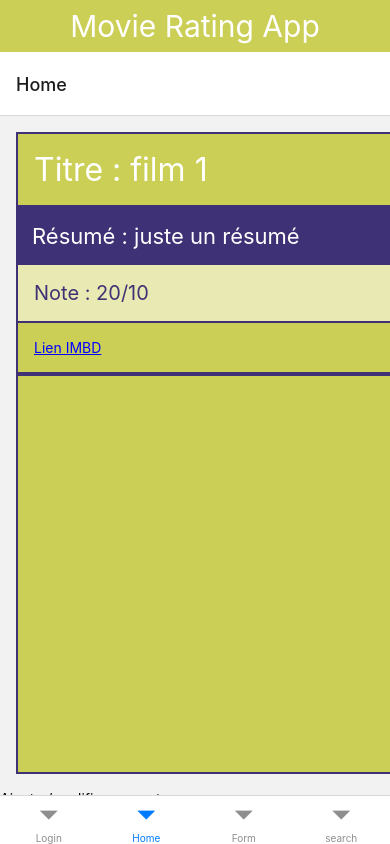
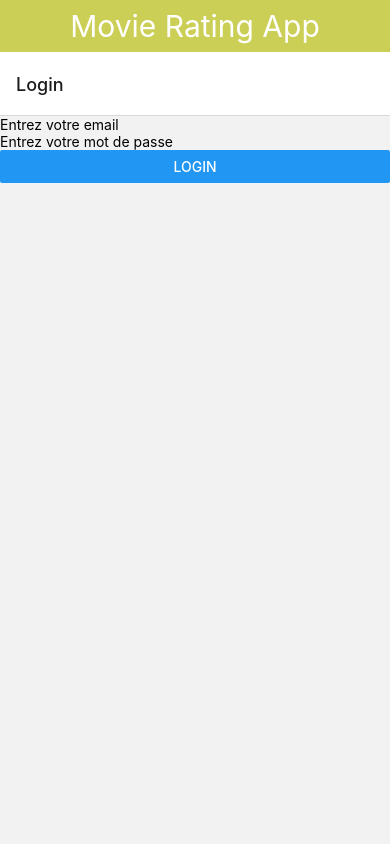
Before and after one commit to marionddnn/react_project2, a React Native app in the folder movieRating/: screen /Home in a window 390 px wide. Built offline with nearby package versions, Linux system fonts and the light colour scheme.

Commit message:
navigation

```diff
--- /dev/null
+++ b/movieRating/components/Detail.js
@@ -0,0 +1,41 @@
+import { useState } from "react";
+import { ScrollView, Image, View, Text, TextInput, Button } from "react-native";
+import { useRoute, useFocusEffect } from "@react-navigation/native";
+import Film from "./Film";
+
+const Detail = () => {
+    const route = useRoute();
+    const [film, setFilm] = useState({});
+
+    const displayFilm = () => {
+      const {title, resume, notes, link, image} = route.params;
+      let id = 0;
+      setFilm({id: id, title: title, resume: resume, notes: notes, link: link, image: image});
+    };
+
+    useFocusEffect(() => {
+      if (!route.params) return;
+      displayFilm();
+      route.params = null;
+    });
+
+    return (
+    <>
+    <ScrollView style={{ flexDirection: "row", flexWrap: "wrap"}}>
+          <View>
+          <Film
+            key={film.id}
+            title={film.title}
+            resume={film.resume}
+            notes={film.notes}
+            link={film.link}
+            image={film.image}
+          ></Film>
+          </View>
+      </ScrollView>
+    </>
+
+    );
+}
+
+export default Detail;
--- a/movieRating/components/FormFilm.js
+++ b/movieRating/components/FormFilm.js
@@ -58,7 +58,7 @@ const FormFilm = () => {
           <Button color="#CCCF56" title="Ajouter et revenir à la home"
             onPress={() => {
               navigation.navigate({
-                name : "Home",
+                name : "List",
                 params: {title: title, resume: resume, notes:notes, link:link, image:"" }
             });
           }}>
--- a/movieRating/components/Home.js
+++ b/movieRating/components/Home.js
@@ -1,77 +1,39 @@
 import { useState } from "react";
 import { ScrollView, Image, View, Text, TextInput, Button } from "react-native";
 import { useRoute, useFocusEffect } from "@react-navigation/native";
+import { useNavigation } from "@react-navigation/native";
+import { createBottomTabNavigator } from "@react-navigation/bottom-tabs";
+import { NavigationContainer } from "@react-navigation/native";
 import Film from "./Film";
+import Detail from "./Detail";
+import FormFilm from "./FormFilm";
+import Search from "./Search";
+import List from "./List";
+
+const Tabs = createBottomTabNavigator();
 
 const Home = () => {
-    const route = useRoute();
-    const initialList =  [
-      {
-        id : 0,
-        title : "film 1",
-        resume : "juste un résumé",
-        notes :"20/10",
-        link: "lien",
-        image:"",
-      },
-      {
-        id : 1,
-        title : "film 2",
-        resume : "juste un 2eme résumé",
-        notes :"0/10",
-        link: "lien",
-        image:"",
-      }
-  ];
-
-    const [filmList, setFilmToList] = useState(initialList);
-    const [note, setNote] = useState("");
-
-    const addFilmToList = () => {
-      const {title, resume, notes, link, image} = route.params;
-      let id = filmList.length;
-      setFilmToList([...filmList, {id: id, title: title, resume: resume, notes: notes, link: link, image: image}]);
-    };
-
-    const setNotesFilm = (film) => {
-        const filmUpdate = filmList.map((f) => {
-          if (f.id === film.id) {
-              return {...f, notes: note};
-          } else return f;
-        });
-        setFilmToList(filmUpdate);
-    };
-
-    useFocusEffect(() => {
-      if (!route.params) return;
-      addFilmToList();
-      route.params = null;
-    });
 
     return (
     <>
-    <ScrollView style={{ flexDirection: "row", flexWrap: "wrap"}}>
-        {filmList.map((film) => (
-          <View>
-          <Film
-            key={film.id}
-            title={film.title}
-            resume={film.resume}
-            notes={film.notes}
-            link={film.link}
-            image={film.image}
-          ></Film>
-          <Text>Ajouter/modifier une note :</Text>
-           <TextInput
-            style={{background:"#fff", width : "fit-content", margin : "1rem"}}
-            placeholder="Notes"
-            onChangeText={setNote}
-            onSubmitEditing={() => setNotesFilm(film)}
-            value ={note}/>
-            <Button title="submit" onPress={() => setNotesFilm(film)}></Button>
-          </View>
-        ))}
-      </ScrollView>
+    <Tabs.Navigator initialRouteName="Detail">
+          <Tabs.Screen
+            name="Detail"
+            component={Detail}
+          />
+          <Tabs.Screen
+            name="List"
+            component={List}
+          />
+           <Tabs.Screen
+            name="Ajouter un film"
+            component={FormFilm}
+          />
+          <Tabs.Screen
+            name="Rechercher sur IMBD"
+            component={Search}
+          />
+        </Tabs.Navigator>
     </>
 
     );
--- /dev/null
+++ b/movieRating/components/List.js
@@ -0,0 +1,82 @@
+import { useState } from "react";
+import { ScrollView, Image, View, Text, TextInput, Button } from "react-native";
+import { useRoute, useFocusEffect } from "@react-navigation/native";
+import { useNavigation } from "@react-navigation/native";
+import { NavigationContainer } from "@react-navigation/native";
+import Film from "./Film";
+
+const List = () => {
+    const route = useRoute();
+    const initialList =  [
+      {
+        id : 0,
+        title : "film 1",
+        resume : "juste un résumé",
+        notes :"20/10",
+        link: "lien",
+        image:"",
+      },
+      {
+        id : 1,
+        title : "film 2",
+        resume : "juste un 2eme résumé",
+        notes :"0/10",
+        link: "lien",
+        image:"",
+      }
+  ];
+
+    const [filmList, setFilmToList] = useState(initialList);
+    const [note, setNote] = useState("");
+
+    const addFilmToList = () => {
+      const {title, resume, notes, link, image} = route.params;
+      let id = filmList.length;
+      setFilmToList([...filmList, {id: id, title: title, resume: resume, notes: notes, link: link, image: image}]);
+    };
+
+    const setNotesFilm = (film) => {
+        const filmUpdate = filmList.map((f) => {
+          if (f.id === film.id) {
+              return {...f, notes: note};
+          } else return f;
+        });
+        setFilmToList(filmUpdate);
+    };
+
+    useFocusEffect(() => {
+      if (!route.params) return;
+      addFilmToList();
+      route.params = null;
+    });
+
+    return (
+    <>
+    <ScrollView style={{ flexDirection: "row", flexWrap: "wrap"}}>
+        {filmList.map((film) => (
+          <View>
+          <Film
+            key={film.id}
+            title={film.title}
+            resume={film.resume}
+            notes={film.notes}
+            link={film.link}
+            image={film.image}
+          ></Film>
+          <Text>Ajouter/modifier une note :</Text>
+           <TextInput
+            style={{background:"#fff", width : "fit-content", margin : "1rem"}}
+            placeholder="Notes"
+            onChangeText={setNote}
+            onSubmitEditing={() => setNotesFilm(film)}
+            value ={note}/>
+            <Button title="submit" onPress={() => setNotesFilm(film)}></Button>
+          </View>
+        ))}
+      </ScrollView>
+    </>
+
+    );
+}
+
+export default List;
--- a/movieRating/components/Login.js
+++ b/movieRating/components/Login.js
@@ -1,7 +1,13 @@
-import { TextInput, View } from "react-native";
+import { TextInput, View, Button } from "react-native";
 import { useState } from "react";
+import { useNavigation } from "@react-navigation/native";
+
+
+
 
 const Login = () => {
+
+  const navigation = useNavigation();
 
     const [email, setEmail] = useState("");
     const [password, setPassword] = useState("");
@@ -18,6 +24,13 @@ const Login = () => {
       placeholder="Entrez votre mot de passe"
       value={password}
       />
+      <Button title="Login"
+          onPress={() => {
+            navigation.navigate({
+              name : "Accueil",
+          });
+        }}>
+      </Button>
     </View>
     );
   }
--- a/movieRating/components/NavigationTabs.js
+++ b/movieRating/components/NavigationTabs.js
@@ -1,34 +1,26 @@
-import { createBottomTabNavigator } from "@react-navigation/bottom-tabs";
 import { NavigationContainer } from "@react-navigation/native";
+import { createNativeStackNavigator } from '@react-navigation/native-stack';
 import FormFilm  from "./FormFilm";
 import  Home  from "./Home";
 import Login from "./Login";
 import Search from "./Search";
 
-const Tabs = createBottomTabNavigator();
+const Nav = createNativeStackNavigator();
 
 const NavigationTabs = () => {
 
   return (
         <NavigationContainer>
-        <Tabs.Navigator initialRouteName="Login">
-          <Tabs.Screen
+        <Nav.Navigator initialRouteName="Login">
+          <Nav.Screen
             name="Login"
             component={Login}
           />
-          <Tabs.Screen
-            name="Home"
+          <Nav.Screen
+            name="Accueil"
             component={Home}
             initialParams={{ title: "", resume: "", notes: "", link: ""}} />
-          <Tabs.Screen
-            name="Form"
-            component={FormFilm}
-          />
-          <Tabs.Screen
-            name="search"
-            component={Search}
-          />
-        </Tabs.Navigator>
+        </Nav.Navigator>
         </NavigationContainer>
   );
 };
--- a/movieRating/components/Search.js
+++ b/movieRating/components/SearchList.js
@@ -11,13 +11,10 @@ const {
   Pressable,
 } = require("react-native");
 
-const baseUrl = "https://imdb-api.com/en/API/SearchMovie/k_73jom5w9/";
-
 const Search = () => {
   const navigation = useNavigation();
   const [FilmList, setFilmList] = useState([]);
   const [search, setSearch] = useState("");
-  const [nbResults, setNbResults] = useState("");
 
   const transformFilm = (film, index) => {
     return {
@@ -32,21 +29,14 @@ const Search = () => {
 
   const searchFilm = () => {
       setSearch();
-      fetchFilms();
   }
-
-  const fetchFilms = async () => {
-    let res = await fetch(baseUrl + search);
-    let json = await res.json();
-    console.log(json);
-    json.results !== null && json.results.length !== 0 ? (setFilmList(json.results.map(transformFilm)), setNbResults(json.results.length)) : setNbResults("Aucun résultats");
-  };
 
   useEffect(() => {
 
   }, []);
 
   return (
+    <ScrollView>
     <View>
         <Text>{nbResults}</Text>
         <TextInput
@@ -61,7 +51,7 @@ const Search = () => {
             renderItem={({ item }) => (
             <Pressable style={{width:"10%"}} title={item.title} onPress={() =>
                 navigation.navigate({
-                    name :"Home",
+                    name :"Accueil",
                     params: {title: item.title, resume: item.description, notes:"", link:"https://www.imdb.com/title/"+item.id, image : item.image } })}>
                 <img style={{ width: "100%"}} src={item.image}></img>
             </Pressable>
@@ -69,6 +59,7 @@ const Search = () => {
             keyExtractor={(item) => item.id}
         />
     </View>
+    </ScrollView>
   );
 };
 
```
